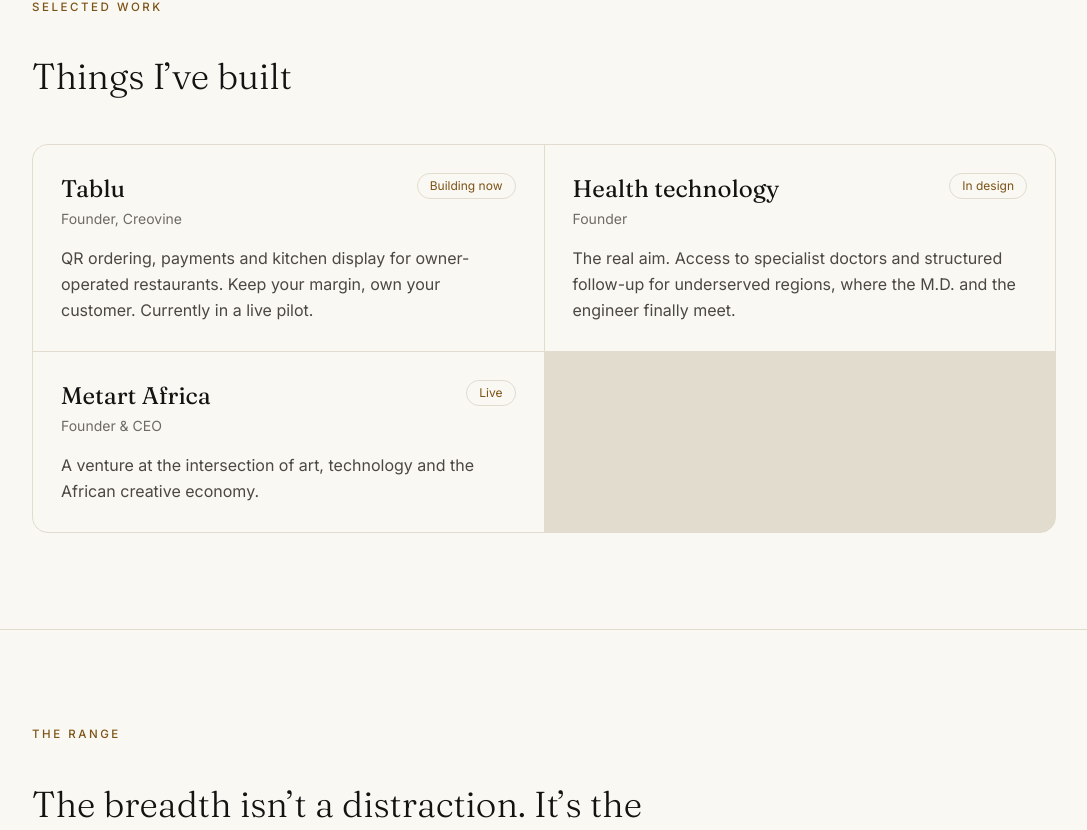
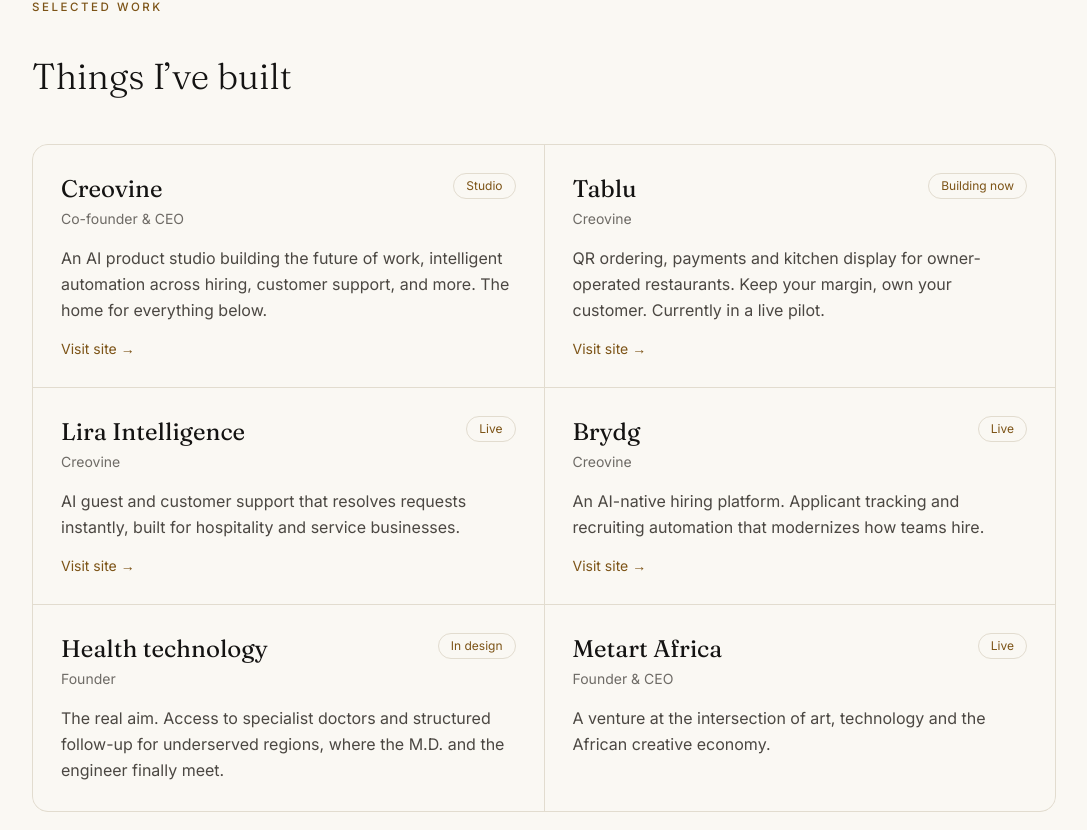
Before and after one commit to yerinsabraham/yerinsabraham_site, a Next.js app: page / in a window 1280 px wide. Shown: the part 1955-2785 px from the top of the page, without its empty margins (96-1183 px from the left). Built offline with nearby package versions, Linux system fonts and the light colour scheme; no server answers.

Commit message:
Work section as real linked Creovine products (Tablu, Lira, Brydg); add Sarah to story; YouTube channels + worksFor schema

```diff
--- a/src/app/about/page.tsx
+++ b/src/app/about/page.tsx
@@ -52,14 +52,24 @@
                   </div>
                 ))}
               </dl>
+              <div className="mt-6 flex flex-col gap-2 text-sm">
                 <a
                   href={site.socials.linkedin}
                   target="_blank"
                   rel="noopener noreferrer"
-                className="mt-6 inline-block text-sm text-accent-deep underline-offset-4 hover:underline"
+                  className="text-accent-deep underline-offset-4 hover:underline"
                 >
                   Connect on LinkedIn →
                 </a>
+                <a
+                  href={site.youtubeCouple}
+                  target="_blank"
+                  rel="noopener noreferrer"
+                  className="text-accent-deep underline-offset-4 hover:underline"
+                >
+                  Abraham &amp; Sarah on YouTube →
+                </a>
+              </div>
             </Reveal>
           </aside>
         </div>
--- a/src/app/layout.tsx
+++ b/src/app/layout.tsx
@@ -77,6 +77,11 @@
     "@type": "CollegeOrUniversity",
     name: "Sumy State University",
   },
+  worksFor: {
+    "@type": "Organization",
+    name: "Creovine",
+    url: "https://creovine.com/",
+  },
   sameAs: [
     site.socials.github,
     site.socials.instagram,
@@ -85,6 +90,8 @@
     site.socials.x,
     site.socials.facebook,
     site.socials.spotify,
+    site.socials.youtube,
+    site.youtubeCouple,
     site.artProfile,
     site.wikidata,
   ],
--- a/src/app/page.tsx
+++ b/src/app/page.tsx
@@ -71,9 +71,20 @@
           </h2>
         </Reveal>
         <div className="mt-12 grid gap-px overflow-hidden rounded-2xl border border-line bg-line sm:grid-cols-2">
-          {projects.map((p, idx) => (
+          {projects.map((p, idx) => {
+            const Wrapper = p.href ? "a" : "div";
+            return (
               <Reveal key={p.title} delay={idx * 60}>
-              <article className="flex h-full flex-col bg-paper p-7 transition-colors hover:bg-paper-2">
+                <Wrapper
+                  {...(p.href
+                    ? {
+                        href: p.href,
+                        target: "_blank",
+                        rel: "noopener noreferrer",
+                      }
+                    : {})}
+                  className="group flex h-full flex-col bg-paper p-7 transition-colors hover:bg-paper-2"
+                >
                   <div className="flex items-start justify-between gap-4">
                     <h3 className="font-[family-name:var(--font-fraunces)] text-2xl text-ink">
                       {p.title}
@@ -86,9 +97,15 @@
                   <p className="mt-4 text-base leading-relaxed text-ink-soft">
                     {p.blurb}
                   </p>
-              </article>
+                  {p.href && (
+                    <span className="mt-4 text-sm text-accent-deep underline-offset-4 group-hover:underline">
+                      Visit site →
+                    </span>
+                  )}
+                </Wrapper>
               </Reveal>
-          ))}
+            );
+          })}
         </div>
       </Section>
 
--- a/src/data/content.ts
+++ b/src/data/content.ts
@@ -29,7 +29,10 @@
     x: "https://x.com/yerinsabraham",
     facebook: "https://www.facebook.com/abrahamyerins",
     spotify: "https://open.spotify.com/show/0C58SpnW0QoKStlsTXG0ht",
+    youtube: "https://www.youtube.com/@YerinsAbraham",
   },
+  // The couple's joint channel with Sarah (used on the About page).
+  youtubeCouple: "https://www.youtube.com/@TheAbrahamAndSarah",
   mediumHandle: "yerinsabraham",
   // Wikidata item, cross-linked in the Person schema for entity verification.
   wikidata: "https://www.wikidata.org/wiki/Q140372807",
@@ -52,6 +55,7 @@
     "Beyond tech, I'm an artist and entrepreneur, exploring ways to merge design, storytelling, and technology into experiences that resonate and drive engagement. My versatility lets me adapt quickly, learn new tools, and deliver across wildly different projects, from Web3 development to art exhibitions and fintech.",
     "I'm passionate about products and systems that are both technically robust and creatively inspired, and I enjoy collaborating with teams to turn complex ideas into functional, meaningful outcomes.",
     "My path ran from Nigeria to Sumy State University in Ukraine, where I earned my M.D., into software I taught myself, and across art, music and fashion. I staged the first African fashion show in Eastern Europe in 2017 and founded Metart Africa. I move often and build wherever I land; right now that means Creovine, with my real long-term aim being health technology for the regions that need it most.",
+    "I don't build alone. I build with my partner Sarah Oba, a product manager, full-stack engineer and content creator, and the co-founder behind Creovine with me. We share our life and work openly, including on our YouTube channel, and in 2026 I proposed to her in Rwanda, a story that found its way across the internet. The best things I make, I make with her.",
   ],
   // Quick-facts panel. Confirm/adjust any of these.
   facts: [
@@ -59,8 +63,8 @@
     { label: "Education", value: "M.D., General Medicine, Sumy State University" },
     { label: "Languages", value: "English, Russian, Izon, French (a little)" },
     { label: "Stack", value: ".NET, React, Next.js, Flutter, AWS" },
-    { label: "Building", value: "Creovine · Tablu" },
-    { label: "Also known as", value: "The Nigerian Da Vinci" },
+    { label: "Building", value: "Creovine (Tablu, Lira, Brydg)" },
+    { label: "With", value: "Sarah Oba, partner & co-founder" },
   ],
 };
 
@@ -84,11 +88,36 @@
 
 export const projects: Project[] = [
   {
+    title: "Creovine",
+    role: "Co-founder & CEO",
+    blurb:
+      "An AI product studio building the future of work, intelligent automation across hiring, customer support, and more. The home for everything below.",
+    status: "Studio",
+    href: "https://creovine.com/",
+  },
+  {
     title: "Tablu",
-    role: "Founder, Creovine",
+    role: "Creovine",
     blurb:
       "QR ordering, payments and kitchen display for owner-operated restaurants. Keep your margin, own your customer. Currently in a live pilot.",
     status: "Building now",
+    href: "https://www.tabluhq.com/",
+  },
+  {
+    title: "Lira Intelligence",
+    role: "Creovine",
+    blurb:
+      "AI guest and customer support that resolves requests instantly, built for hospitality and service businesses.",
+    status: "Live",
+    href: "https://liraintelligence.com/",
+  },
+  {
+    title: "Brydg",
+    role: "Creovine",
+    blurb:
+      "An AI-native hiring platform. Applicant tracking and recruiting automation that modernizes how teams hire.",
+    status: "Live",
+    href: "https://brydg.app/",
   },
   {
     title: "Health technology",
```
Lines whose indentation alone changed are shown as unchanged.
